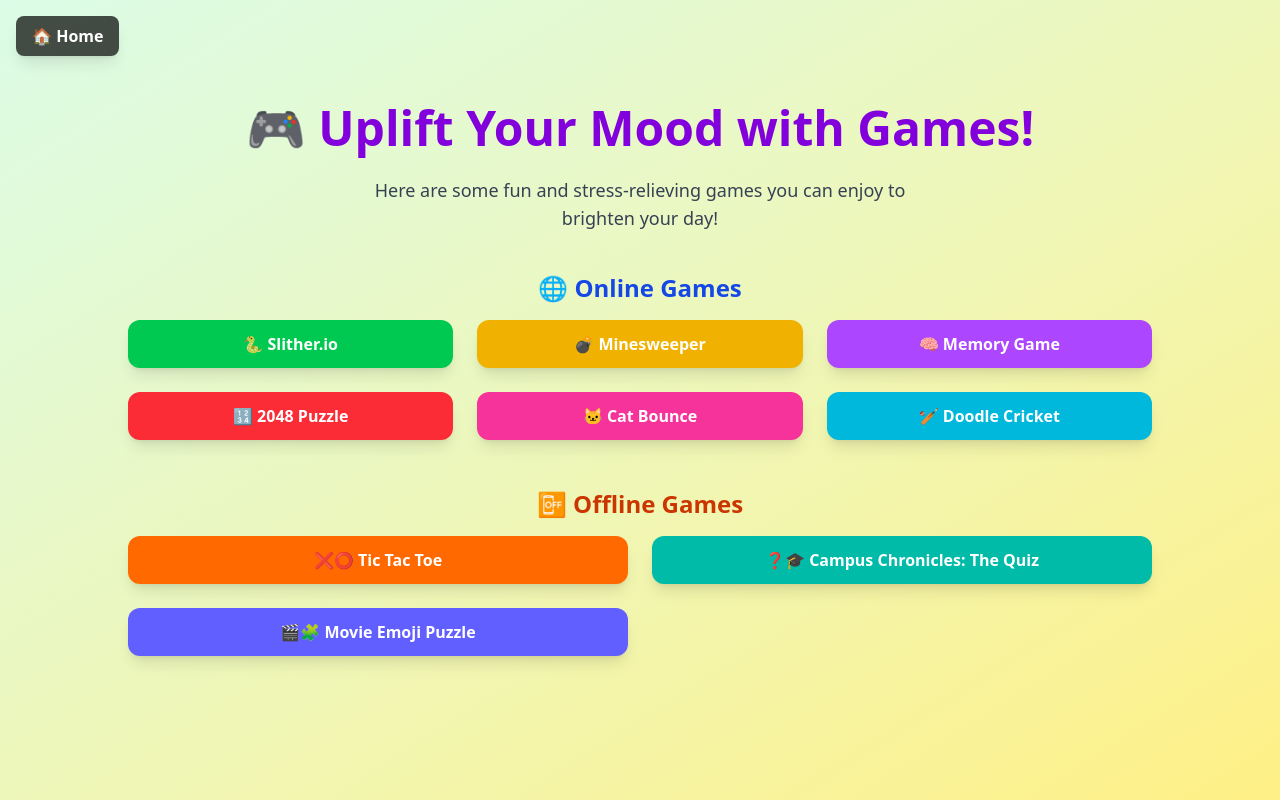
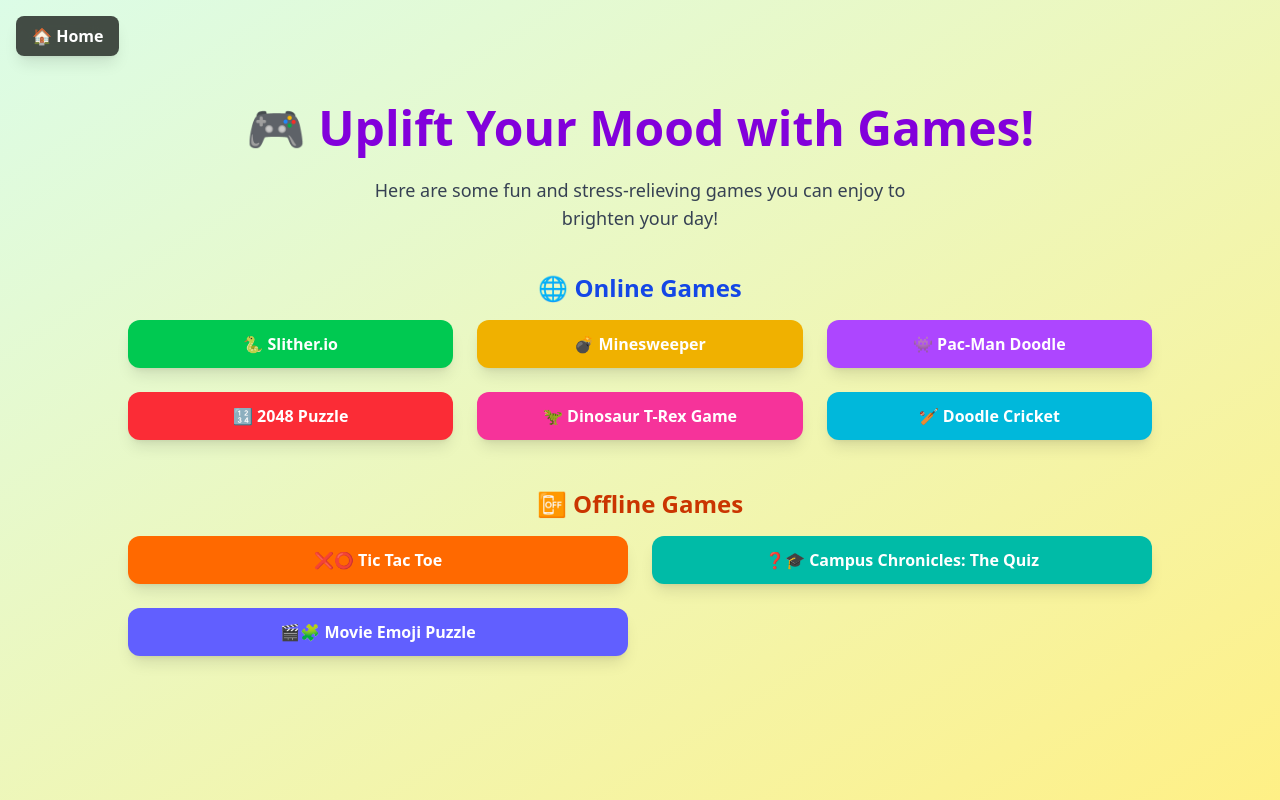
Before and after one commit to Vedant221005/emotion-detector-frontend, a React (Vite) app: page /games in a window 1280 px wide. Built offline with nearby package versions, Linux system fonts and the light colour scheme.

Commit message:
games changes

```diff
--- a/src/App.jsx
+++ b/src/App.jsx
@@ -198,6 +198,7 @@
           </button>
         </div>
 
+
         {/* Face Guide */}
         <div className="sm:absolute sm:top-16 sm:right-4 w-full max-w-xs bg-white/60 dark:bg-gray-700/40
           p-4 rounded-xl shadow-md text-sm text-gray-800 dark:text-gray-200">
--- a/src/Games.jsx
+++ b/src/Games.jsx
@@ -43,14 +43,14 @@
         <a href="https://minesweeperonline.com/" target="_blank" rel="noreferrer" className="bg-yellow-500 hover:bg-yellow-600 text-white font-semibold py-3 px-6 rounded-xl shadow-lg transition">
           💣 Minesweeper
         </a>
-        <a href="https://games.construct.net/free-online-games/memory" target="_blank" rel="noreferrer" className="bg-purple-500 hover:bg-purple-600 text-white font-semibold py-3 px-6 rounded-xl shadow-lg transition">
-          🧠 Memory Game
+        <a href="https://www.google.com/logos/2010/pacman10-i.html" target="_blank" rel="noreferrer" className="bg-purple-500 hover:bg-purple-600 text-white font-semibold py-3 px-6 rounded-xl shadow-lg transition">
+          👾 Pac-Man Doodle
         </a>
         <a href="https://play2048.co/" target="_blank" rel="noreferrer" className="bg-red-500 hover:bg-red-600 text-white font-semibold py-3 px-6 rounded-xl shadow-lg transition">
           🔢 2048 Puzzle
         </a>
-        <a href="https://cat-bounce.com/" target="_blank" rel="noreferrer" className="bg-pink-500 hover:bg-pink-600 text-white font-semibold py-3 px-6 rounded-xl shadow-lg transition">
-          🐱 Cat Bounce
+        <a href="https://trex-runner.com" target="_blank" rel="noreferrer" className="bg-pink-500 hover:bg-pink-600 text-white font-semibold py-3 px-6 rounded-xl shadow-lg transition">
+          🦖 Dinosaur T-Rex Game
         </a>
         <a href="https://doodlecricket.github.io/" target="_blank" rel="noreferrer" className="bg-cyan-500 hover:bg-cyan-600 text-white font-semibold py-3 px-6 rounded-xl shadow-lg transition">
           🏏 Doodle Cricket
```
